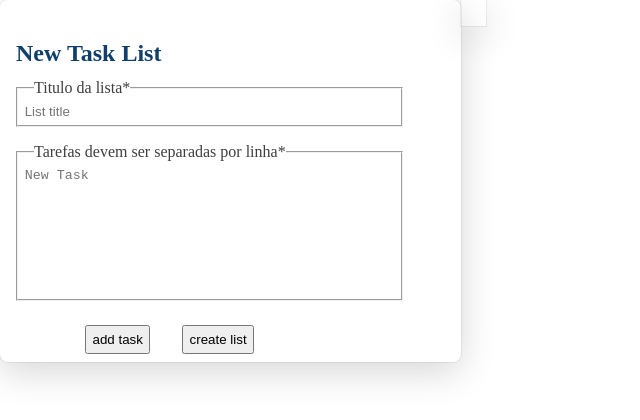
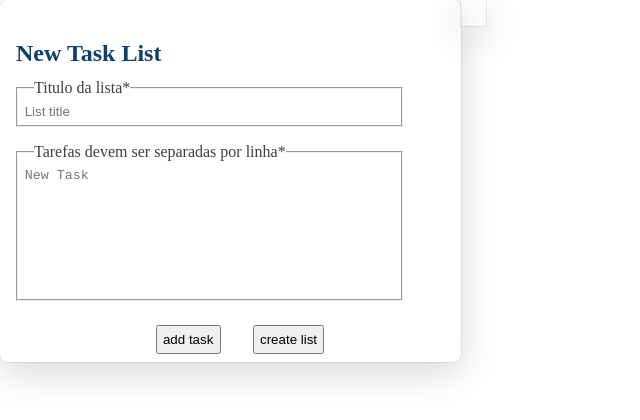
Before and after one commit to EsdrasMarcelinoDaSilva/desafio-front, a React (Vite) app: page /todolist in a window 1280 px wide. Shown: the top 420 px of the page, without its empty margins (0-640 px from the left). Built offline with nearby package versions, Linux system fonts and the light colour scheme; the HTML template or start-up script is replaced by a standard one.

Commit message:
centralizing the buttons

```diff
--- a/src/components/todoList/style/TodoListStyle.ts
+++ b/src/components/todoList/style/TodoListStyle.ts
@@ -12,7 +12,7 @@ export const CenterBox = styled.main`
 `
 export const Section = styled.section`
     padding: 0.5em;
-    width: 19.2em;
+    width: 28em;
     display: flex;
     justify-content: center;
     gap: 2em;
```
